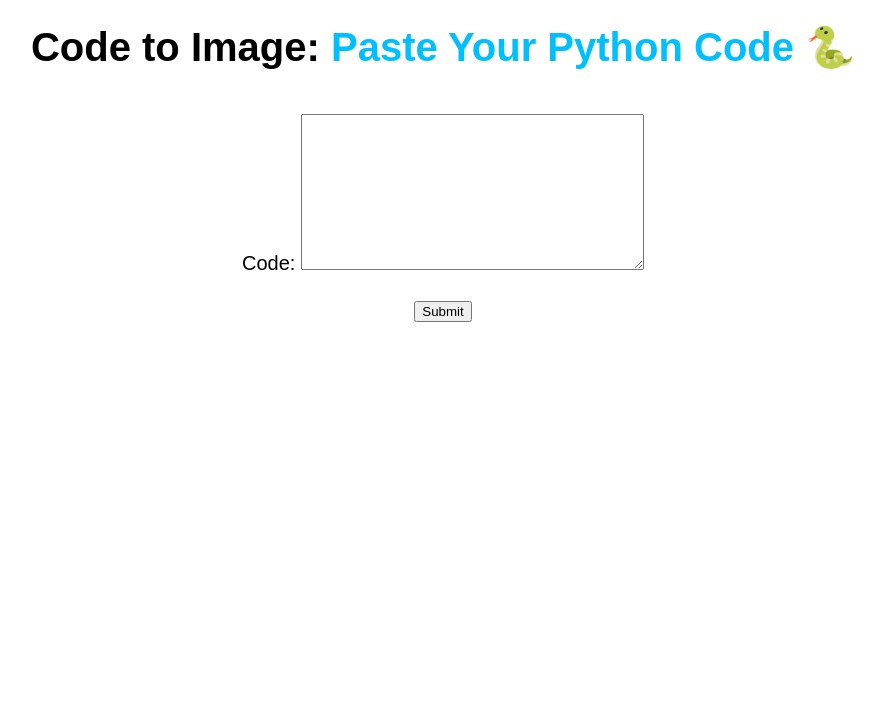
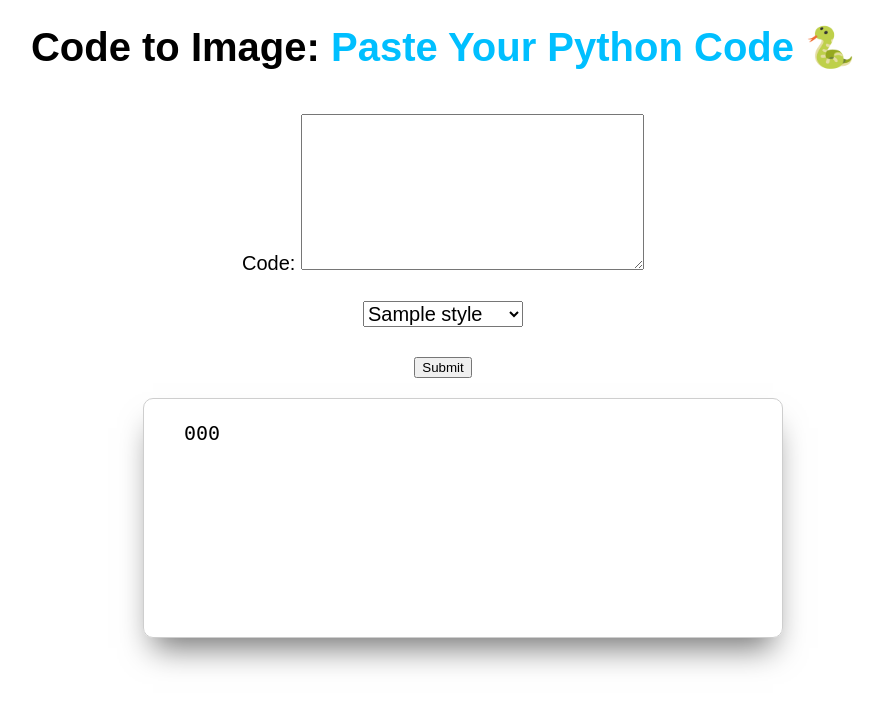
Before and after one commit to mikhailborodin/codeimg, a Django app: template templates/base.html in a window 1280 px wide. Shown: the top 708 px of the page, without its empty margins (197-1081 px from the left). Run offline with Django 4.2, Linux system fonts and the light colour scheme; tables that the repository leaves empty hold one stand-in row (values such as "Sample post"); the template is opened without the code that fills it: values that come from a table or form of the project are taken from there, most other values are stand-ins (such as "Sample title", 1, 10 or a date in 2020).

Commit message:
add all styles

```diff
--- a/static/css/styles.css
+++ b/static/css/styles.css
@@ -59,4 +59,7 @@ select {
     border: 1px solid #cecece;
     margin: 1em;
     line-height: 1.4em;
+    position: absolute;
+    transform: translate(-50%, 0);
+    left: 50%;
 }
--- a/templates/base.html
+++ b/templates/base.html
@@ -9,6 +9,13 @@
     <title>
       Code to Image {% block title %}{% endblock title %}
     </title>
+    <style>
+      {{ style_definitions }}
+
+      .code {
+        background-color: {{ style_bg_color }};
+      }
+    </style>
   </head>
   <body>
     <h1>
@@ -18,8 +25,18 @@
         <form action="/" method="post">
             {% csrf_token %}
             {{ form.as_p }}
+            <div class="controls">
+                <select name="style">
+                  {% for style_name in all_styles %}
+                    <option value="{{ style_name }}">{{ style_name }}</option>
+                  {% endfor %}
+                </select>
+            </div>
             <input type="submit">
         </form>
     </main>
+    <div class="code">
+        {{ highlighted_code | safe }}
+    </div>
   </body>
 </html>
```
Also changed, not shown: codeimg/views.py (+12 -0 lines).
